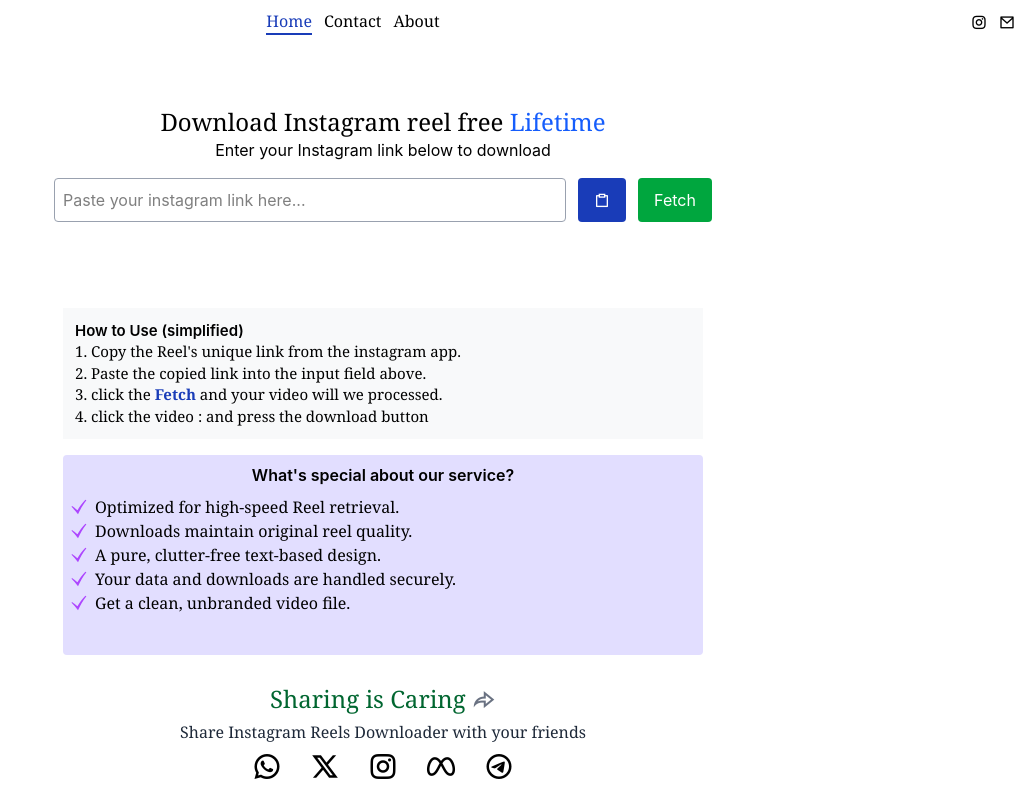
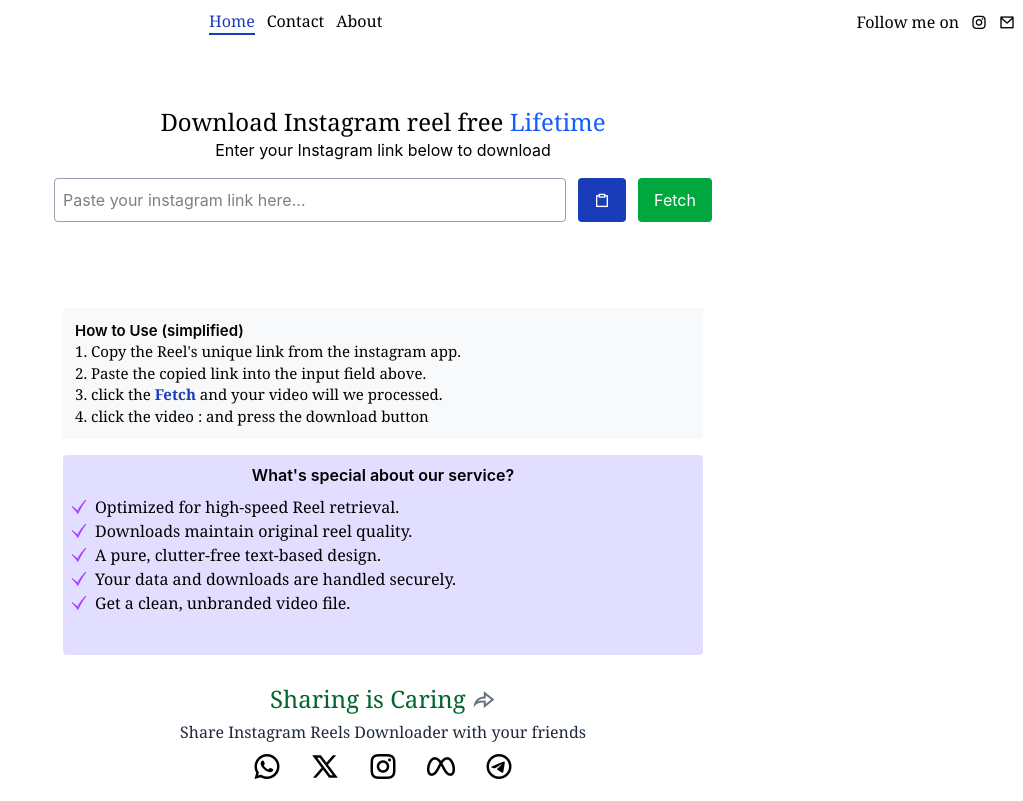
Before and after one commit to imranahamad07/socialmediavideodownloader, a React (Vite) app in the folder frontend/: page / in a window 1280 px wide. Shown: the whole page, without its empty margins (257-1280 px from the left). Built offline with nearby package versions, Linux system fonts and the light colour scheme.

Commit message:
minor change

```diff
--- a/frontend/src/Components/Navbar.jsx
+++ b/frontend/src/Components/Navbar.jsx
@@ -21,6 +21,7 @@
             </div>
 
             <div className="flex justify-center items-center gap-3 p-2">
+                <p>Follow me on </p>
                 <p className="cursor-pointer" onClick={() => window.location.href = "https://www.instagram.com/im33an_/"}><i className="ri-instagram-line"></i></p>
                 <p className="cursor-pointer" onClick={() => window.location.href = "mailto:imran3111ahamd@gmai.com"}><i className="ri-mail-line"></i></p>
             </div>
```
